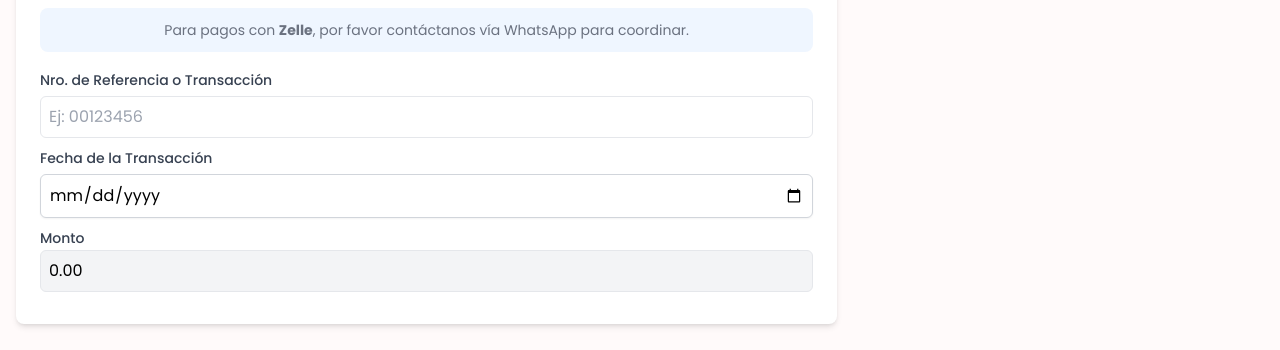
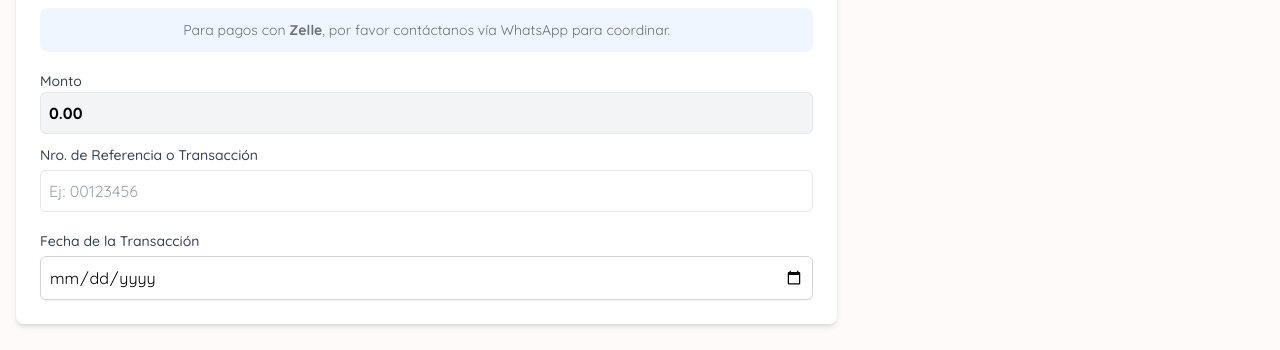
Before and after one commit to Adrian23ar/giannas_app, a Vue app: page /checkout in a window 1280 px wide. Shown: the part 772-1122 px from the top of the page. Built offline with nearby package versions, Linux system fonts and the light colour scheme; no server answers; the database is empty.

Commit message:
cambio para checkout view con respecto al efectivo

```diff
--- a/index.html
+++ b/index.html
@@ -7,7 +7,8 @@
   <meta name="viewport" content="width=device-width, initial-scale=1.0">
   <link rel="preconnect" href="https://fonts.googleapis.com">
   <link rel="preconnect" href="https://fonts.gstatic.com" crossorigin>
-  <link href="https://fonts.googleapis.com/css2?family=Poppins:wght@400;500;600;700&display=swap" rel="stylesheet">
+  <link href="https://fonts.googleapis.com/css2?family=Quicksand:wght@300..700&display=swap" rel="stylesheet">
+
   <title>Gianna's App</title>
 </head>
 
--- a/src/components/ProductCard.vue
+++ b/src/components/ProductCard.vue
@@ -25,33 +25,33 @@ function onShowDetails() {
 
 <template>
   <div
-    class="bg-brand-rosa md:bg-brand-rosa p-3 rounded-2xl shadow-lg transform hover:scale-[1.01] transition-transform duration-300 max-w-64 flex flex-col">
+    class="bg-brand-rosa md:bg-brand-rosa p-3 rounded-2xl shadow-lg transform hover:scale-[1.01] transition-transform duration-300 w-full max-w-60 lg:max-w-72 flex flex-col mb-3">
     <div class="relative bg-white p-2 rounded-xl">
       <img :src="producto.foto_url" :alt="producto.nombre" class="w-full h-40 md:h-56 object-cover rounded-lg">
     </div>
 
     <div class="pt-4 px-2 flex-grow flex flex-col">
       <div>
-        <h2 class="md:text-xl font-bold text-brand-morado">{{ producto.nombre }}</h2>
-        <p class="text-gray-600 text-xs md:text-sm mt-1">{{ producto.categorias?.nombre || 'Galleta' }}</p>
+        <h2 class="text-lg font-semibold text-brand-morado">{{ producto.nombre }}</h2>
+        <p class="text-gray-600 text-sm mt-1">{{ producto.categorias?.nombre || 'Galleta' }}</p>
       </div>
 
       <div class="flex-grow"></div>
 
       <div class="my-3 text-right">
-        <p class="text-xl md:text-2xl font-bold text-brand-morado">{{ producto.precio.toFixed(2) }}$</p>
+        <p class="text-xl md:text-xl font-semibold text-brand-morado">{{ producto.precio.toFixed(2) }}$</p>
       </div>
       <div class="flex items-center gap-3">
         <button @click="onShowDetails"
-          class="flex-1 bg-brand-galleta text-white text-sm md:text-base font-semibold p-3 py-2 rounded-xl hover:bg-opacity-90 transition-colors">
+          class="flex-1 bg-brand-galleta text-white text-sm tracking-wide font-semibold p-3 py-2 rounded-lg hover:bg-opacity-90 transition-colors">
           Detalles
         </button>
         <button @click="onAddToCart" :disabled="isRecentlyAdded"
-          class="bg-brand-fucsia justify-items-center w-1/3 text-white p-3 py-2 rounded-xl hover:bg-opacity-90 transition-colors"
+          class="bg-brand-fucsia justify-items-center w-1/3 text-white p-3 py-2 rounded-lg hover:bg-opacity-90 transition-colors"
           :class="{ 'bg-green-500': isRecentlyAdded }">
-          <ShoppingCartIcon v-if="!isRecentlyAdded" class="w-5 h-5 md:w-6 md:h-6" />
+          <ShoppingCartIcon v-if="!isRecentlyAdded" class="w-5 h-5" />
           <svg v-else xmlns="http://www.w3.org/2000/svg" fill="none" viewBox="0 0 24 24" stroke-width="2.5"
-            stroke="currentColor" class="w-5 h-5 md:w-6 md:h-6">
+            stroke="currentColor" class="w-5 h-5">
             <path stroke-linecap="round" stroke-linejoin="round" d="M4.5 12.75l6 6 9-13.5" />
           </svg>
         </button>
--- a/src/components/ProductDetailModal.vue
+++ b/src/components/ProductDetailModal.vue
@@ -87,7 +87,10 @@ function onAddToCart() {
         </div>
 
         <div class="w-full md:w-1/2 px-6 md:order-last order-first">
+          <div class="bg-white p-1 rounded-2xl">
           <img :src="product.foto_url" :alt="product.nombre" class="w-full h-60 md:h-80 object-cover rounded-xl">
+
+          </div>
         </div>
       </div>
     </div>
--- a/src/components/ProductSlider.vue
+++ b/src/components/ProductSlider.vue
@@ -32,7 +32,7 @@ function onAddToCart(product) {
     <h2 class="text-3xl font-bold text-brand-morado mb-4">{{ section.nombre }}</h2>
     <swiper :modules="[Navigation]" :slides-per-view="1.5" :space-between="20" :navigation="true" :breakpoints="{
       640: { slidesPerView: 2.5 },
-      768: { slidesPerView: 3.5 },
+      768: { slidesPerView: 2.5 },
       1024: { slidesPerView: 4.5 }
     }">
       <swiper-slide v-for="product in section.productos" :key="product.id">
@@ -46,7 +46,7 @@ function onAddToCart(product) {
 /* Estilos para personalizar las flechas de navegación de Swiper */
 .swiper-button-next,
 .swiper-button-prev {
-  color: #8A2BE2;
+  color: #CC146C;
   /* Un color que combine con tu marca, ej: morado */
   background-color: rgba(255, 255, 255, 0.7);
   border-radius: 50%;
--- a/src/views/CatalogView.vue
+++ b/src/views/CatalogView.vue
@@ -156,7 +156,7 @@ onMounted(fetchInitialData)
         </div>
 
         <div v-else>
-          <div v-if="products.length > 0" class="grid justify-items-center grid-cols-1 md:grid-cols-2 lg:grid-cols-3 xl:grid-cols-4 gap-2">
+          <div v-if="products.length > 0" class="grid justify-items-center grid-cols-2 lg:grid-cols-3 xl:grid-cols-4 gap-3 lg:gap-2">
             <ProductCard v-for="producto in products" :key="producto.id" :producto="producto"
               :is-recently-added="recentlyAddedInCardId === producto.id" @show-details="handleShowDetails(producto)"
               @add-to-cart="handleAddToCartFromCard(producto)" />
--- a/src/views/CheckoutView.vue
+++ b/src/views/CheckoutView.vue
@@ -23,7 +23,6 @@ const direccion = ref('')
 const procesando = ref(false)
 
 // --- MODIFICACIÓN DEL OBJETO 'pago' ---
-// Eliminamos banco_emisor y fecha, y añadimos metodo_pago_id
 const pago = ref({
   referencia: '',
   metodo_pago_id: null
@@ -64,6 +63,23 @@ const zoom = ref(14);
 const mapCenter = ref([10.196, -71.313])
 const markerLatLng = ref([10.196, -71.313])
 const isLocating = ref(false);
+
+// ----- 1. INICIO DEL CAMBIO: PROPIEDAD COMPUTADA -----
+// Esta propiedad determina si debemos mostrar los campos de referencia y fecha.
+// Devuelve 'true' a menos que sea Recogida Y Efectivo.
+const showPaymentReference = computed(() => {
+  // Si no se ha seleccionado un método de pago, mostramos los campos por defecto.
+  if (!selectedPaymentMethod.value) {
+    return true;
+  }
+  // La condición para OCULTAR: método de entrega es 'recogida' Y el nombre del método es 'Efectivo'.
+  const hideCondition =
+    metodoEntrega.value === 'recogida' &&
+    selectedPaymentMethod.value.nombre.toLowerCase() === 'efectivo';
+
+  return !hideCondition; // Devolvemos lo contrario a la condición de ocultar.
+})
+// ----- FIN DEL CAMBIO -----
 
 // --- MODIFICACIÓN DEL onMounted ---
 onMounted(async () => {
@@ -175,10 +191,15 @@ function handleRemoveCoupon() {
 // --- FUNCIÓN procesarPedido ACTUALIZADA ---
 async function procesarPedido() {
   if (cartStore.items.length === 0) return toast.error('Tu carrito está vacío.')
-  // Añadimos validaciones
   if (!pago.value.metodo_pago_id) return toast.error('Debes seleccionar un método de pago.');
-  if (!pago.value.referencia) return toast.error('Debes colocar el número de referencia.');
 
+  // ----- 2. INICIO DEL CAMBIO: VALIDACIÓN CONDICIONAL -----
+  // Solo validamos la referencia si los campos son visibles.
+  if (showPaymentReference.value) {
+    if (!pago.value.referencia) return toast.error('Debes colocar el número de referencia.');
+    if (!fechaTransaccion.value) return toast.error('Debes seleccionar la fecha de la transacción.');
+  }
+  // ----- FIN DEL CAMBIO -----
   procesando.value = true
 
   const appliedCouponId = cartStore.appliedCoupon?.id
@@ -216,13 +237,15 @@ async function procesarPedido() {
       nro_referencia: pago.value.referencia,
       monto: cartStore.finalTotal,
       metodo_pago_id: pago.value.metodo_pago_id, // <-- Campo nuevo y clave
-      fecha: fechaTransaccion.value // <-- Guardamos la fecha actual del pago
+      fecha: fechaTransaccion.value || new Date(), // <-- Guardamos la fecha actual del pago
     })
     if (pagoError) throw pagoError
 
     if (appliedCouponId) {
       await incrementCouponUsage(appliedCouponId)
     }
+    // console log de fecha
+    console.log('Fecha de transacción:', fechaTransaccion.value)
     cartStore.clearCart()
 
     router.push(`/confirmation/${pedidoId}`)
@@ -327,21 +350,25 @@ async function procesarPedido() {
             <p>Para pagos con <strong>Zelle</strong>, por favor contáctanos vía WhatsApp para coordinar.</p>
           </div>
           <label class="block mb-2">
-            <span class="text-gray-700 font-medium text-sm">Nro. de Referencia o Transacción</span>
-            <input v-model="pago.referencia" type="text" placeholder="Ej: 00123456"
-              class="mt-1 block w-full p-2 border rounded-md focus:ring-2 focus:ring-brand-fucsia focus-within:outline-none"
-              required />
-          </label>
-          <label class="block mb-2">
-            <span class="text-gray-700 font-medium text-sm">Fecha de la Transacción</span>
-            <input v-model="fechaTransaccion" type="date" required :max="maxDate"
-              class="mt-1 block w-full p-2 border border-gray-300 rounded-md shadow-sm focus:border-brand-fucsia focus:ring focus:ring-brand-fucsia focus:ring-opacity-50">
-          </label>
-          <label class="block mb-2">
             <span class="text-gray-700 font-medium text-sm">Monto</span>
             <input :value="cartStore.finalTotal.toFixed(2)" type="number" step="0.01" placeholder="Monto Exacto"
-              required class="w-full p-2 border rounded-md bg-gray-100" readonly>
+              required class="w-full font-bold p-2 border rounded-md bg-gray-100" readonly>
           </label>
+          <div v-if="showPaymentReference" class="space-y-4">
+            <label class="block">
+              <span class="text-gray-700 font-medium text-sm">Nro. de Referencia o Transacción</span>
+              <input v-model="pago.referencia" type="text" placeholder="Ej: 00123456"
+                class="mt-1 block w-full p-2 border rounded-md focus:ring-2 focus:ring-brand-fucsia focus-within:outline-none"
+                :required="showPaymentReference" />
+            </label>
+            <label class="block">
+              <span class="text-gray-700 font-medium text-sm">Fecha de la Transacción</span>
+              <input v-model="fechaTransaccion" type="date" :max="maxDate"
+                class="mt-1 block w-full p-2 border border-gray-300 rounded-md shadow-sm focus:border-brand-fucsia focus:ring focus:ring-brand-fucsia focus:ring-opacity-50"
+                :required="showPaymentReference">
+            </label>
+          </div>
+
         </div>
       </div>
       <div class="lg:col-span-1">
--- a/tailwind.config.js
+++ b/tailwind.config.js
@@ -7,7 +7,7 @@ export default {
   theme: {
     extend: {
       fontFamily: {
-      sans: ['Poppins', 'sans-serif'], // <-- Añade esta línea
+      sans: ['Quicksand', 'sans-serif'],
     },
       colors: {
         'brand-fucsia': '#CC146C',
```
